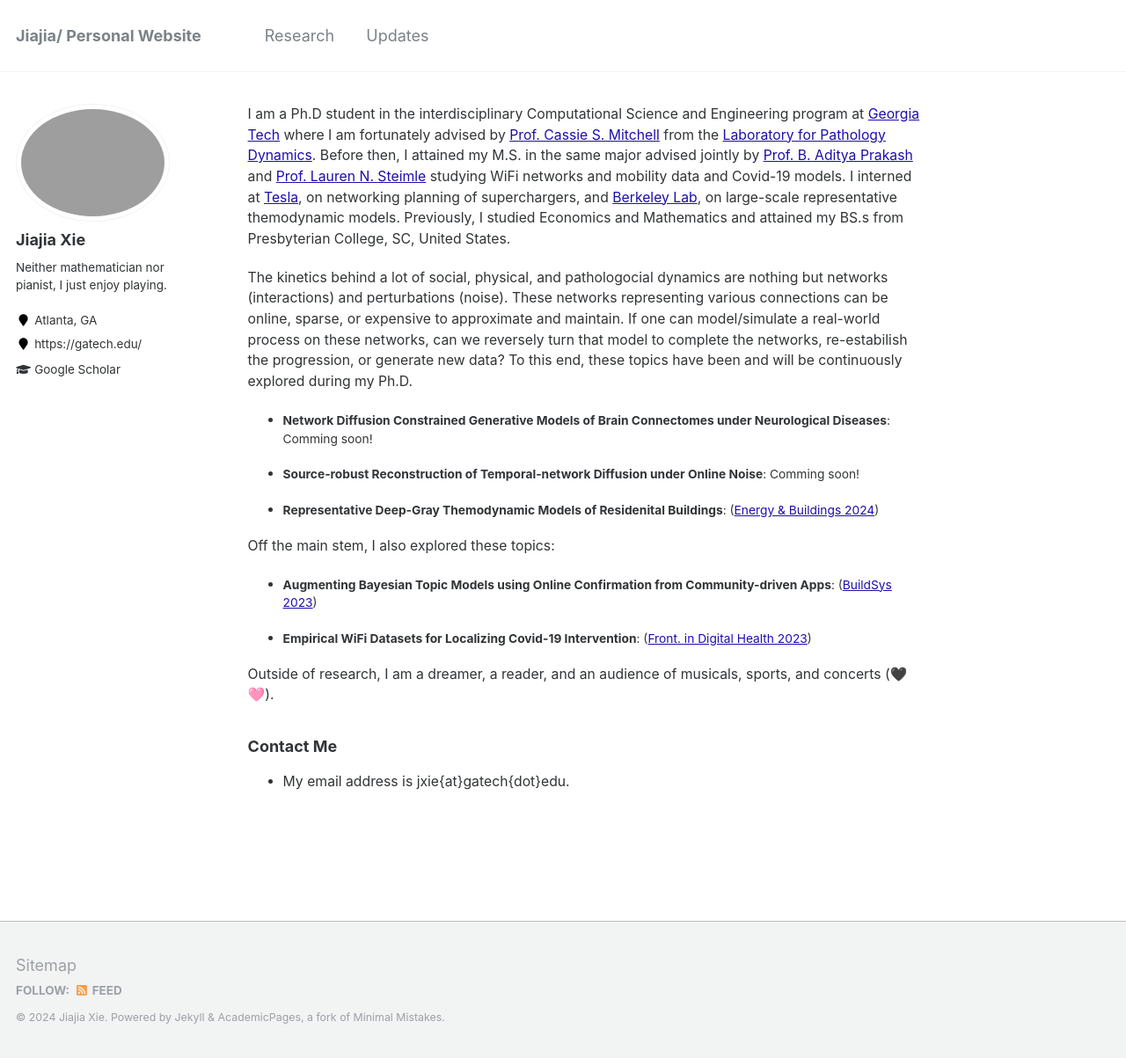
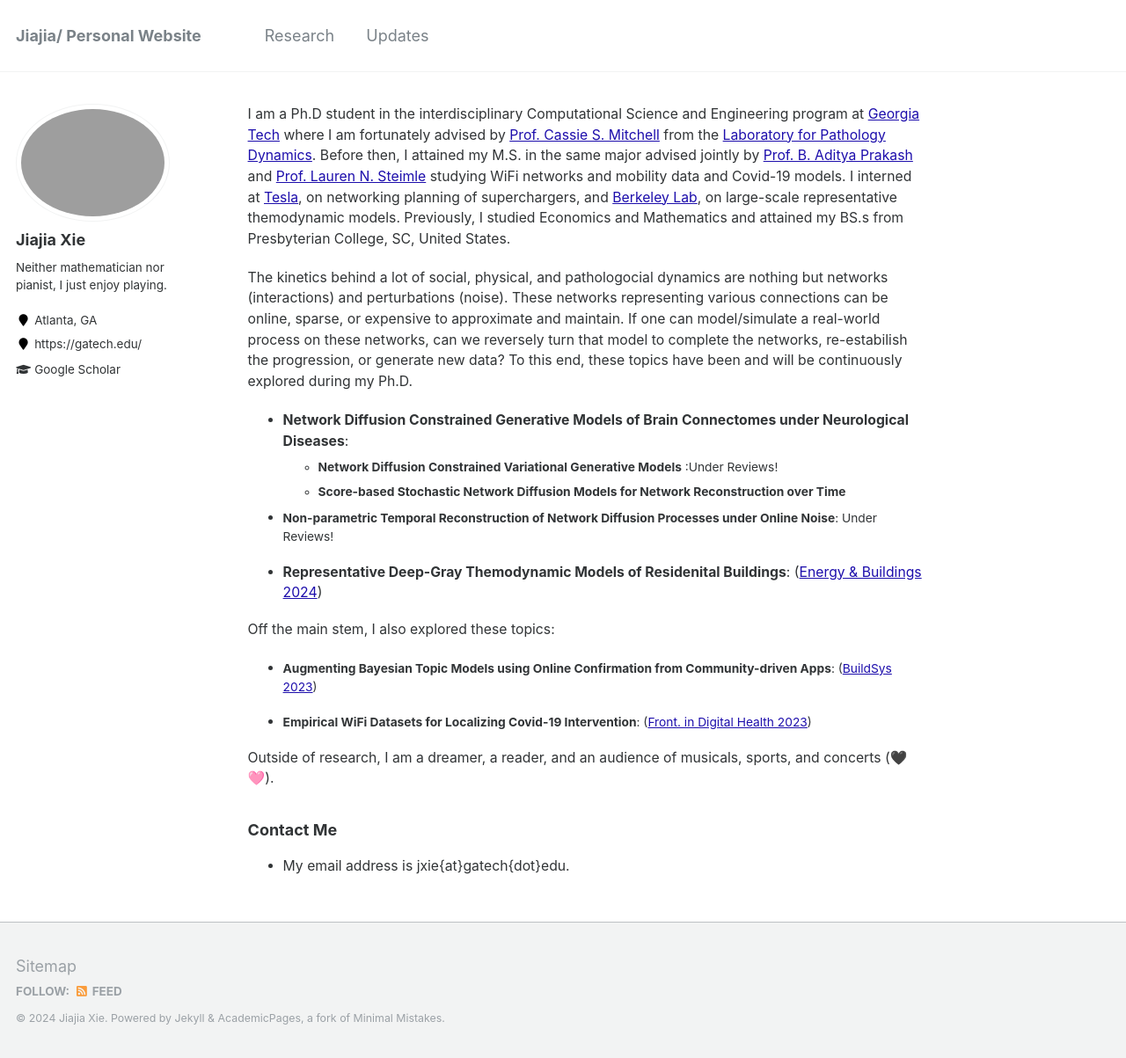
Before and after one commit to jxie1997/jxie1997.github.io, a Jekyll site: the page built from _pages/about.md, in a window 1280 px wide and 1203 px high. Shown: the whole window at 88% size. Built offline with Jekyll 4.4.1, drawn with Linux system fonts in a browser that asks for light colours.

Commit message:
updates aug 14 2024

```diff
--- a/_pages/about.md
+++ b/_pages/about.md
@@ -16,9 +16,11 @@ The kinetics behind a lot of social, physical, and pathologocial dynamics are no
 
 
 
-* **Network Diffusion Constrained Generative Models of Brain Connectomes under Neurological Diseases**: Comming soon!
+* **Network Diffusion Constrained Generative Models of Brain Connectomes under Neurological Diseases**:
+  - **Network Diffusion Constrained Variational Generative Models** :Under Reviews!
+  - **Score-based Stochastic Network Diffusion Models for Network Reconstruction over Time**
 
-* **Source-robust Reconstruction of Temporal-network Diffusion under Online Noise**: Comming soon!
+* **Non-parametric Temporal Reconstruction of Network Diffusion Processes under Online Noise**: Under Reviews!
 
 * **Representative Deep-Gray Themodynamic Models of Residenital Buildings**: ([Energy & Buildings 2024](https://www.sciencedirect.com/science/article/abs/pii/S0378778824005243))
 
```
